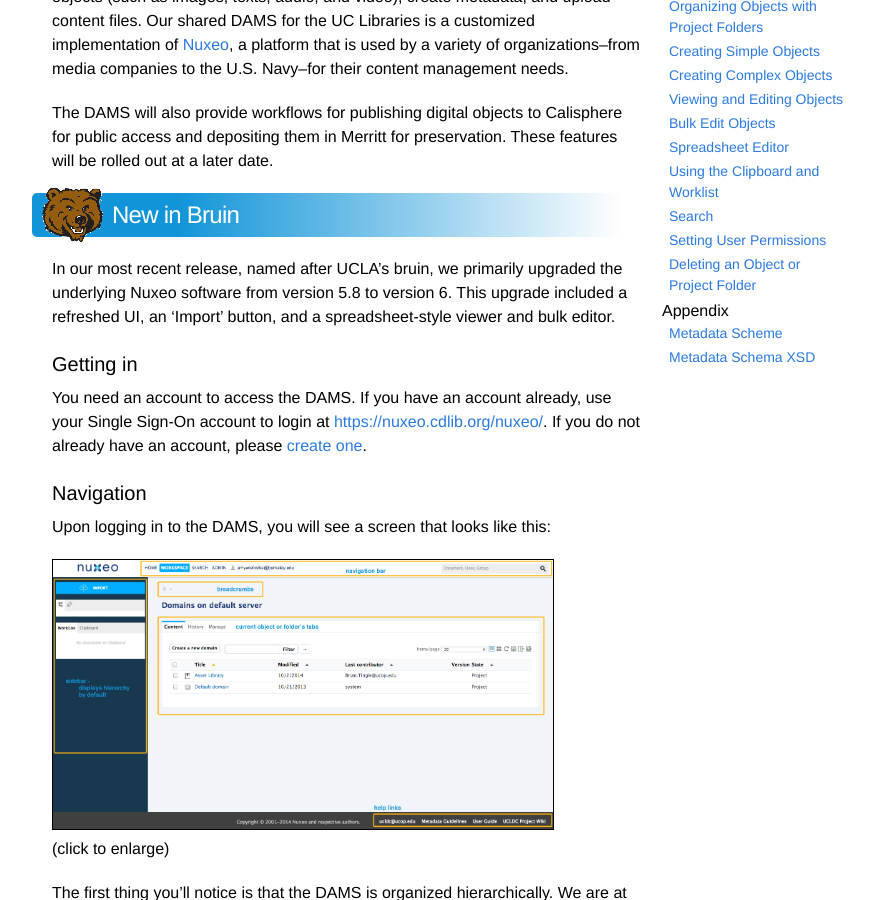
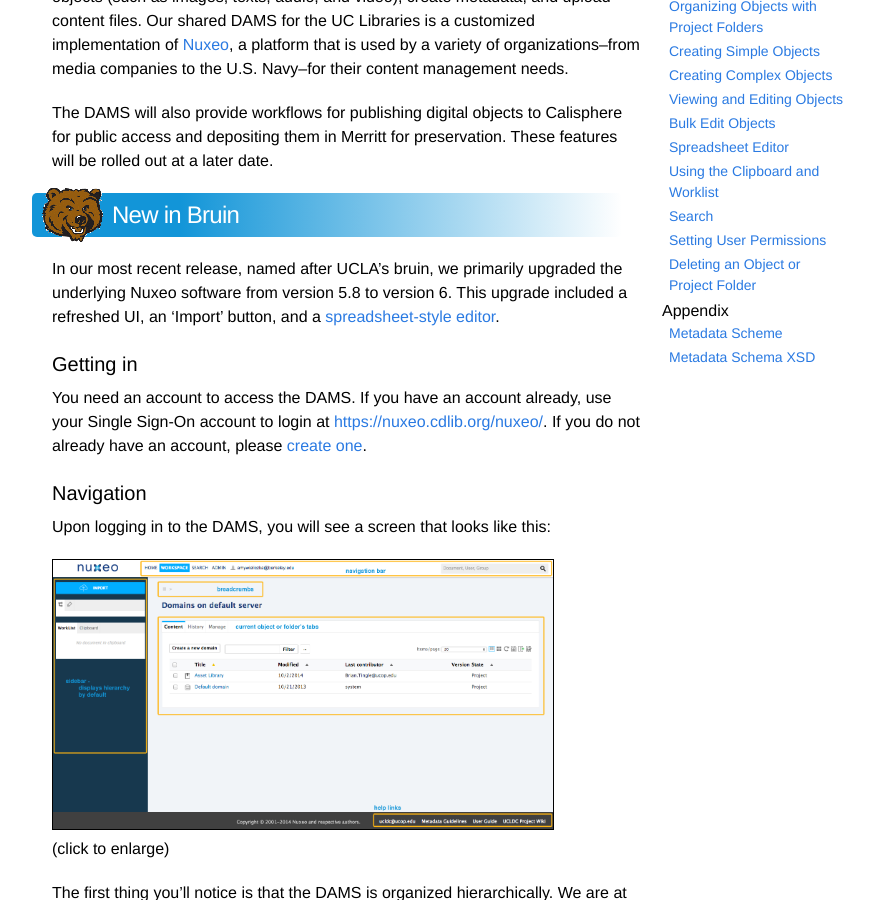
Before and after one commit to ucldc/ucldc-docs, a Jekyll site: the page built from docs/dams/index.md, in a window 1280 px wide and 900 px high, scrolled down 317 px. Shown: the whole window, without its empty margins (188-1062 px from the left). Built offline with Jekyll 4.4.1, drawn with Linux system fonts in a browser that asks for light colours; nearby versions of some CDN libraries.

Commit message:
Linked the new spreadsheet documentation in the 'New In Bruin' section on the DAMS overview page

```diff
--- a/docs/dams/index.md
+++ b/docs/dams/index.md
@@ -13,7 +13,7 @@
 
 <div class="walkthrough new">New in Bruin</div>
 
-In our most recent release, named after UCLA's bruin, we primarily upgraded the underlying Nuxeo software from version 5.8 to version 6. This upgrade included a refreshed UI, an 'Import' button, and a spreadsheet-style viewer and bulk editor.
+In our most recent release, named after UCLA's bruin, we primarily upgraded the underlying Nuxeo software from version 5.8 to version 6. This upgrade included a refreshed UI, an 'Import' button, and a [spreadsheet-style editor]({{ site.url }}{{ site.baseurl }}/docs/dams/spreadsheet-view/).
 
 ## Getting in
 You need an account to access the DAMS. If you have an account already, use your Single Sign-On account to login at [https://nuxeo.cdlib.org/nuxeo/](https://nuxeo.cdlib.org/nuxeo/). If you do not already have an account, please [create one]({{ site.url }}{{ site.baseurl }}/docs/create-account/).
```
